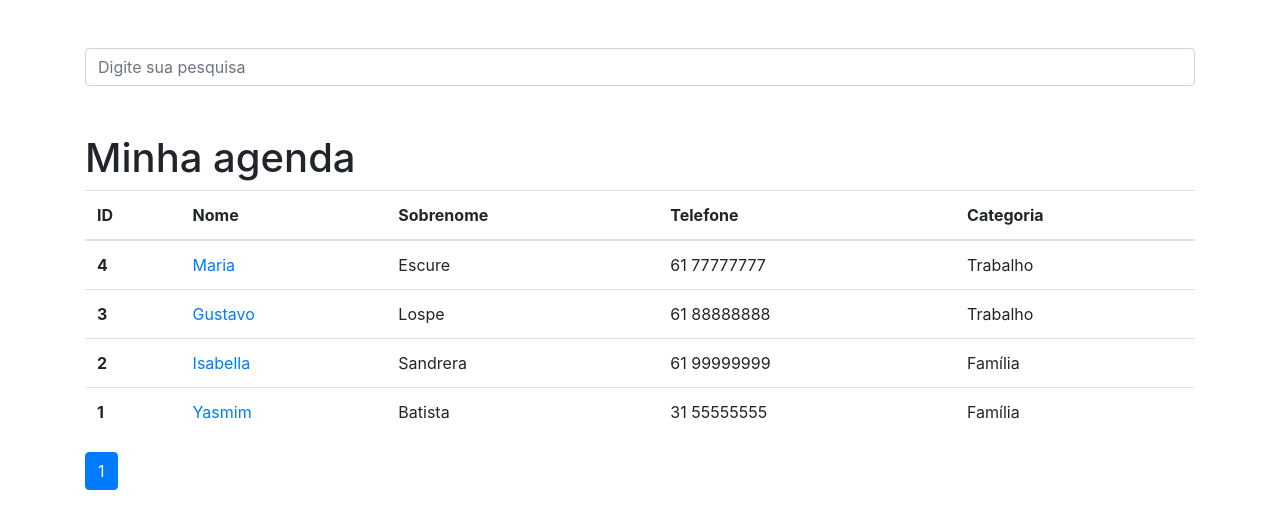
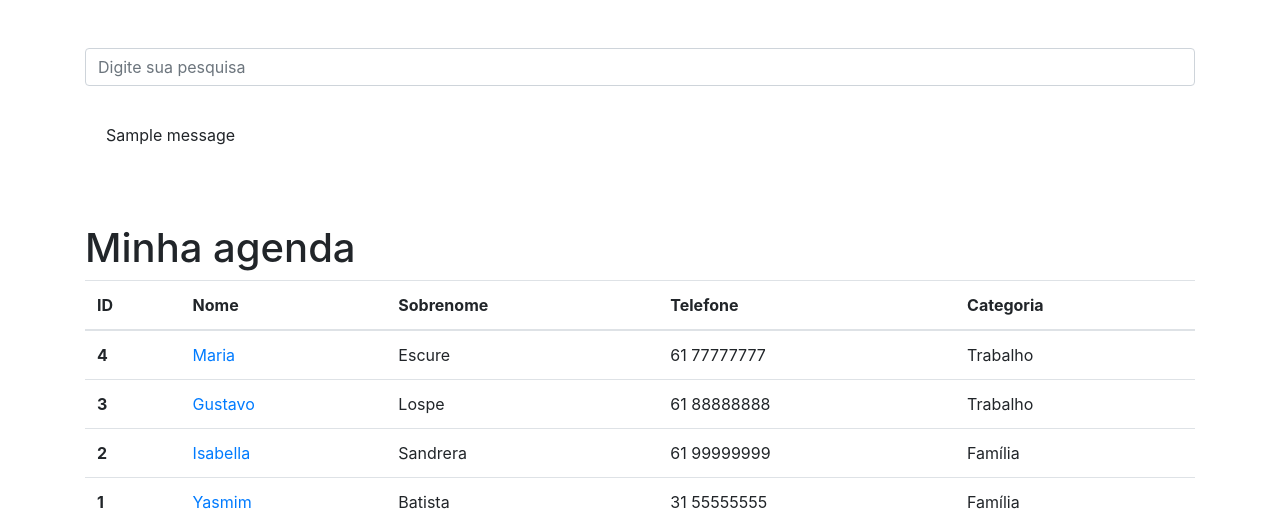
Before and after one commit to GusGBalbino/ProjetoAgenda, a Django app: page / in a window 1280 px wide. Shown: the part 56-581 px from the top of the page. Run offline with Django 4.2, Linux system fonts and the light colour scheme; data comes from the database, SQL or seed files in the repository; one stand-in notice (Sample message) is shown; some libraries are stand-ins or nearby versions.

Commit message:
Feat: Messages

```diff
--- a/contatos/templates/base.html
+++ b/contatos/templates/base.html
@@ -44,6 +44,7 @@
               id ="search-input"
               placeholder="Digite sua pesquisa"
               name="termo">
+              {% include 'parciais/_messages.html'%}
             </div>
           </div>
         </form>
--- /dev/null
+++ b/contatos/templates/parciais/_messages.html
@@ -0,0 +1,8 @@
+{% if messages %}
+    <br>
+    {% for message in messages%}
+        <div class="alert {{message.tags}}" role="alert">
+            {{message}}
+        </div>
+    {% endfor %}
+{% endif %}
--- a/contatos/views.py
+++ b/contatos/views.py
@@ -1,10 +1,11 @@
-from django.shortcuts import render, get_object_or_404
+from django.shortcuts import render, get_object_or_404, redirect
 from .models import Contato
 from django.http import Http404
 from django.core.paginator import Paginator
 from django.shortcuts import render
 from django.db.models import Q, Value
 from django.db.models.functions import Concat
+from django.contrib import messages
 
 def index(request):
     contatos = Contato.objects.order_by('-id').filter(
@@ -32,8 +33,9 @@ def verContato(request, contato_id):
 def busca(request):
     termo = request.GET.get('termo')
 
-    if termo is None:
-        raise Http404()
+    if termo is None or not termo:
+        messages.add_message(request, messages.ERROR, "O campo não pode ser vazio." )
+        return redirect('index')
 
     campos = Concat('nome', Value(' '), 'sobrenome')
 
```
Also changed, not shown: agenda/settings.py (+12 -0 lines).
